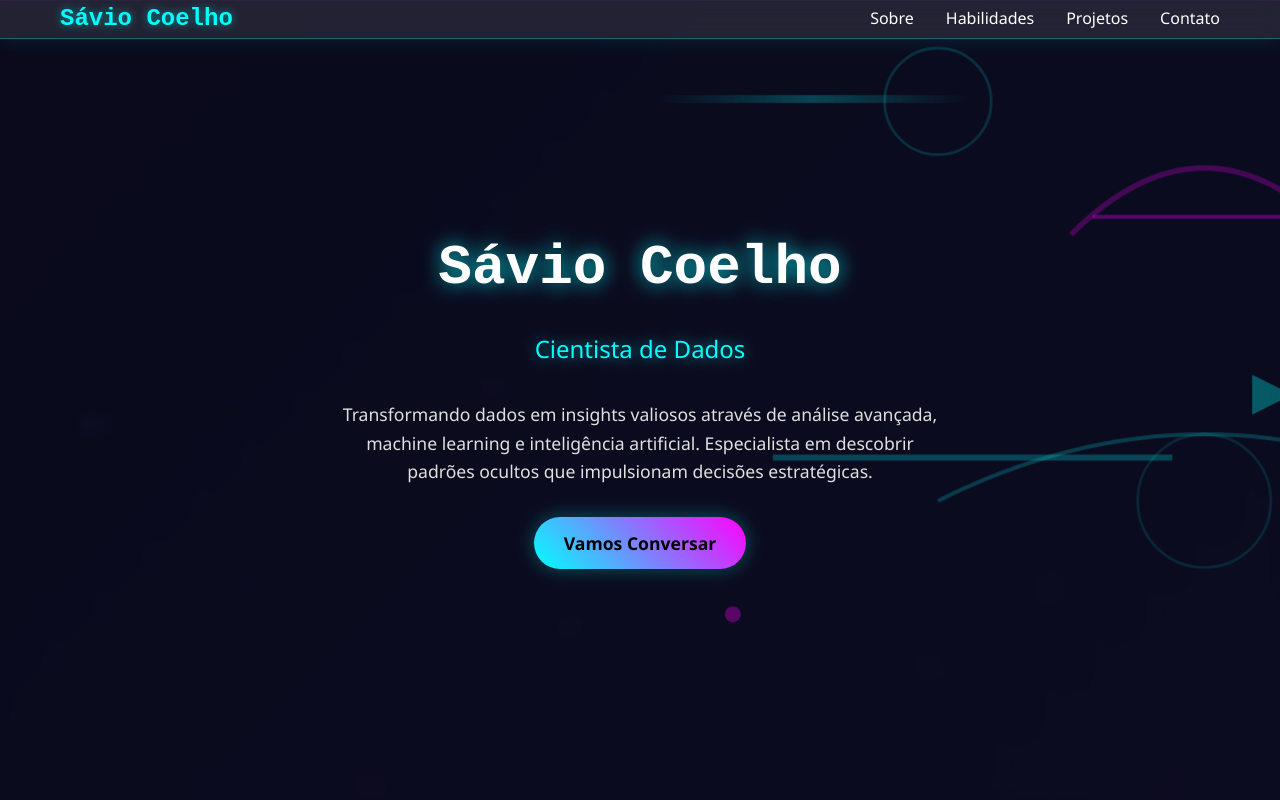
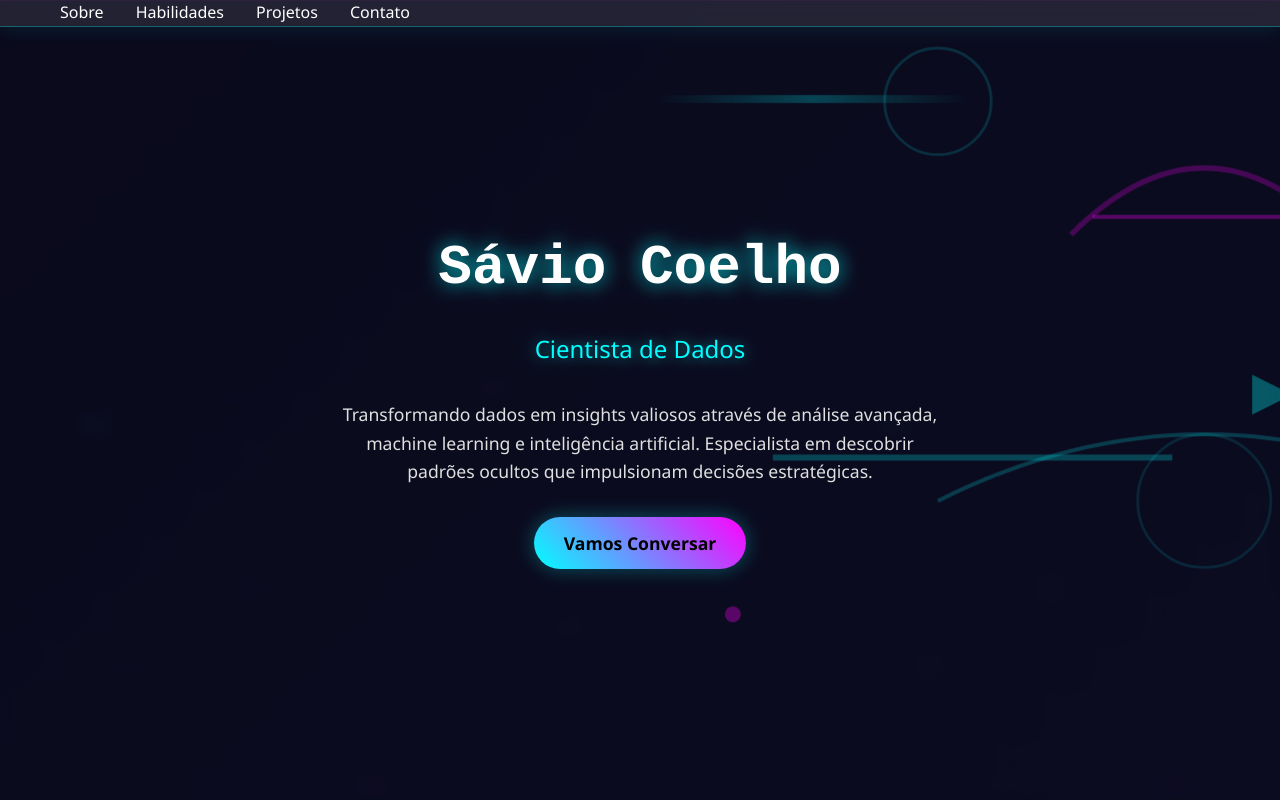
Before and after one commit to Sav-Coelho/savio_coelho.github.io, a plain HTML site: page index.html in a window 1280 px wide. Shown: the top 800 px of the page. Drawn offline with Linux system fonts and the light colour scheme.

Commit message:
Update index.html

```diff
--- a/index.html
+++ b/index.html
@@ -552,7 +552,6 @@
 <body>
     <header>
         <nav class="container">
-            <a href="#" class="logo">Sávio Coelho</a>
             <ul class="nav-links">
                 <li><a href="#about">Sobre</a></li>
                 <li><a href="#skills">Habilidades</a></li>
```
